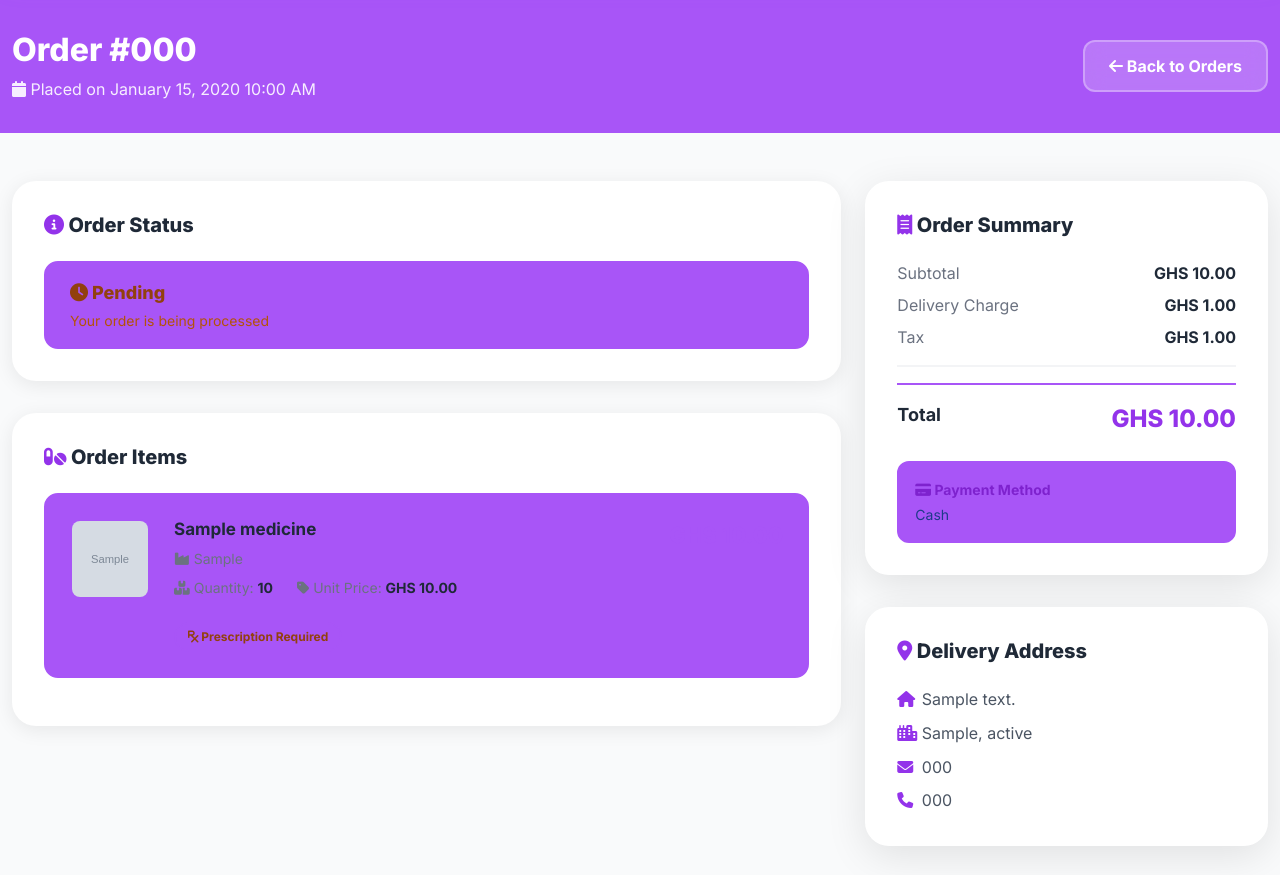
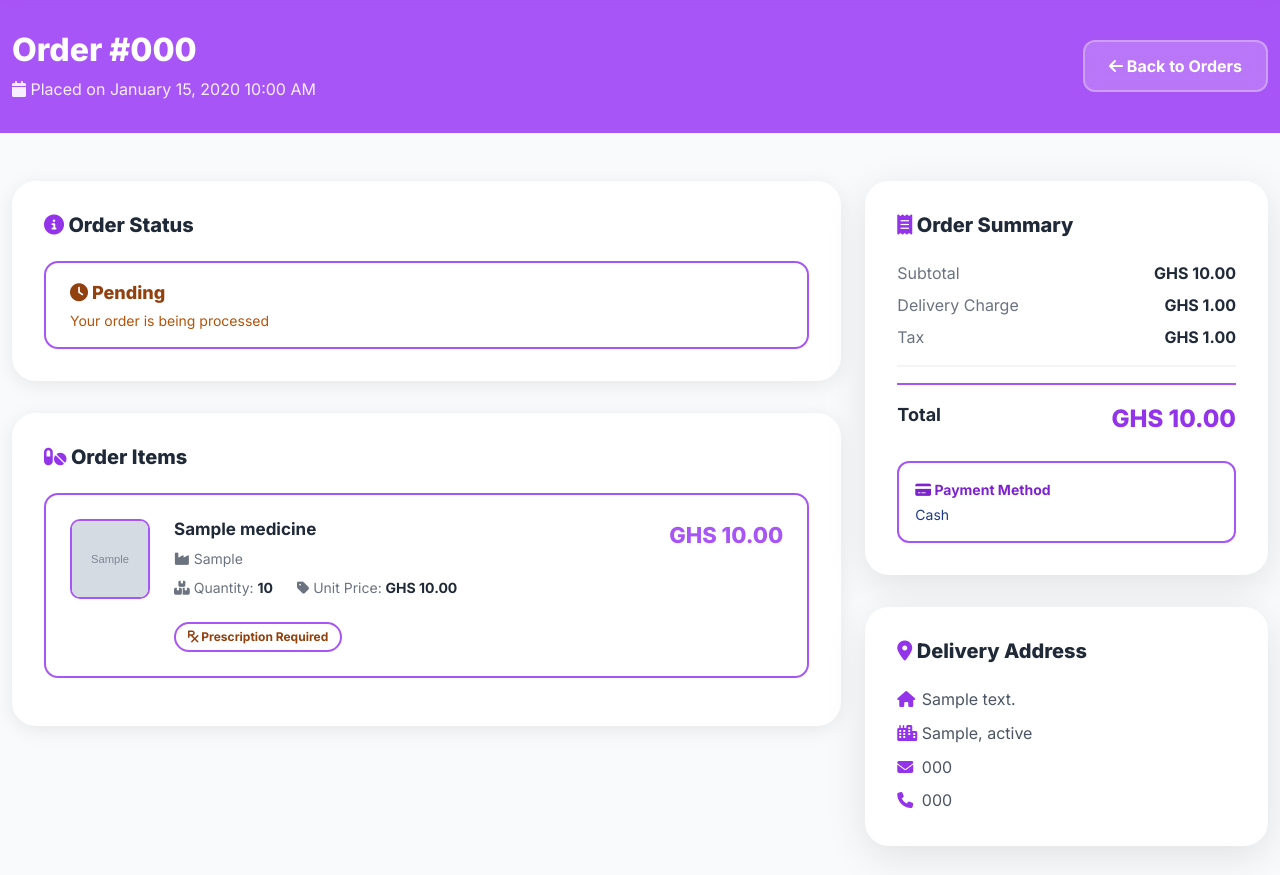
Before and after one commit to TechDreamAfrica/somako, a Django app: page /pharmacy/orders/000/ in a window 1280 px wide. Shown: the part 114-989 px from the top of the page. Run offline with Django 4.2, Linux system fonts and the light colour scheme; a user stored in the database is signed in; tables that the repository leaves empty hold one stand-in row (values such as "Sample post"); grey boxes marked "Sample" are stand-in pictures; some libraries are stand-ins or nearby versions.

Commit message:
fixed pharmacy image display

```diff
--- a/templates/pharmacy/checkout.html
+++ b/templates/pharmacy/checkout.html
@@ -11,7 +11,7 @@
   </div>
 </section>
 
-<section style="padding: 3rem 0; background: #f9fafb;">
+<section style="padding: 3rem 0; ">
   <div class="container">
     <form method="post" id="checkoutForm">
       {% csrf_token %}
--- a/templates/pharmacy/medicine_detail.html
+++ b/templates/pharmacy/medicine_detail.html
@@ -116,12 +116,12 @@
                 </div>
                 {% endif %}
 
-                <button type="submit" style="width: 100%; padding: 1.125rem; color: white; border: none; border-radius: 0.875rem; font-weight: 700; font-size: 1.0625rem; cursor: pointer; transition: all 0.3s ease; display: flex; align-items: center; justify-content: center; gap: 0.75rem; margin-bottom: 1.5rem;" onmouseover="this.style.transform='translateY(-3px)'; this.style.boxShadow='0 12px 24px rgba(124, 58, 237, 0.4)'" onmouseout="this.style.transform='translateY(0)'; this.style.boxShadow='none'">
+                <button type="submit" style="width: 100%; padding: 1.125rem; background: #a855f7; color: white; border: none; border-radius: 0.875rem; font-weight: 700; font-size: 1.0625rem; cursor: pointer; transition: all 0.3s ease; display: flex; align-items: center; justify-content: center; gap: 0.75rem; margin-bottom: 1.5rem;" onmouseover="this.style.transform='translateY(-3px)'; this.style.boxShadow='0 12px 24px rgba(124, 58, 237, 0.4)'" onmouseout="this.style.transform='translateY(0)'; this.style.boxShadow='none'">
                   <i class="fas fa-shopping-cart"></i>Add to Cart
                 </button>
               </form>
             {% else %}
-              <button disabled style="width: 100%; padding: 1.125rem; color: #9ca3af; border: none; border-radius: 0.875rem; font-weight: 700; font-size: 1.0625rem; cursor: not-allowed; margin-bottom: 1.5rem;">
+              <button disabled style="width: 100%; padding: 1.125rem; background: #e5e7eb; color: #9ca3af; border: none; border-radius: 0.875rem; font-weight: 700; font-size: 1.0625rem; cursor: not-allowed; margin-bottom: 1.5rem;">
                 Out of Stock
               </button>
             {% endif %}
--- a/templates/pharmacy/order_detail.html
+++ b/templates/pharmacy/order_detail.html
@@ -32,42 +32,42 @@
           </h3>
           <div style="display: flex; align-items: center; gap: 1rem;">
             {% if order.status == 'delivered' %}
-            <div style="background: #a855f7; padding: 1rem 1.5rem; border-radius: 0.875rem; border: 2px solid #6ee7b7; flex: 1;">
+            <div style="padding: 1rem 1.5rem; border-radius: 0.875rem; border: 2px solid #6ee7b7; flex: 1;">
               <div style="font-weight: 800; color: #065f46; font-size: 1.125rem; margin-bottom: 0.25rem;">
                 <i class="fas fa-check-circle"></i> {{ order.get_status_display }}
               </div>
               <div style="color: #047857; font-size: 0.875rem;">Your order has been delivered successfully</div>
             </div>
             {% elif order.status == 'cancelled' %}
-            <div style="background: #a855f7; padding: 1rem 1.5rem; border-radius: 0.875rem; border: 2px solid #fca5a5; flex: 1;">
+            <div style="padding: 1rem 1.5rem; border-radius: 0.875rem; border: 2px solid #fca5a5; flex: 1;">
               <div style="font-weight: 800; color: #991b1b; font-size: 1.125rem; margin-bottom: 0.25rem;">
                 <i class="fas fa-times-circle"></i> {{ order.get_status_display }}
               </div>
               <div style="color: #dc2626; font-size: 0.875rem;">This order has been cancelled</div>
             </div>
             {% elif order.status == 'pending' %}
-            <div style="background: #a855f7; padding: 1rem 1.5rem; border-radius: 0.875rem; border: 2px solid #fcd34d; flex: 1;">
+            <div style="padding: 1rem 1.5rem; border-radius: 0.875rem; border: 2px solid #fcd34d; flex: 1;">
               <div style="font-weight: 800; color: #92400e; font-size: 1.125rem; margin-bottom: 0.25rem;">
                 <i class="fas fa-clock"></i> {{ order.get_status_display }}
               </div>
               <div style="color: #b45309; font-size: 0.875rem;">Your order is being processed</div>
             </div>
             {% elif order.status == 'processing' %}
-            <div style="background: #a855f7; padding: 1rem 1.5rem; border-radius: 0.875rem; border: 2px solid #d8b4fe; flex: 1;">
+            <div style="padding: 1rem 1.5rem; border-radius: 0.875rem; border: 2px solid #d8b4fe; flex: 1;">
               <div style="font-weight: 800; color: #7e22ce; font-size: 1.125rem; margin-bottom: 0.25rem;">
                 <i class="fas fa-spinner fa-spin"></i> {{ order.get_status_display }}
               </div>
               <div style="color: #1d4ed8; font-size: 0.875rem;">We're preparing your order</div>
             </div>
             {% elif order.status == 'shipped' or order.status == 'out_for_delivery' %}
-            <div style="background: #a855f7; padding: 1rem 1.5rem; border-radius: 0.875rem; border: 2px solid #a5b4fc; flex: 1;">
+            <div style="padding: 1rem 1.5rem; border-radius: 0.875rem; border: 2px solid #a5b4fc; flex: 1;">
               <div style="font-weight: 800; color: #3730a3; font-size: 1.125rem; margin-bottom: 0.25rem;">
                 <i class="fas fa-truck"></i> {{ order.get_status_display }}
               </div>
               <div style="color: #4338ca; font-size: 0.875rem;">Your order is on the way</div>
             </div>
             {% else %}
-            <div style="background: #a855f7; padding: 1rem 1.5rem; border-radius: 0.875rem; border: 2px solid #d8b4fe; flex: 1;">
+            <div style="padding: 1rem 1.5rem; border-radius: 0.875rem; border: 2px solid #d8b4fe; flex: 1;">
               <div style="font-weight: 800; color: #7e22ce; font-size: 1.125rem; margin-bottom: 0.25rem;">
                 <i class="fas fa-info-circle"></i> {{ order.get_status_display }}
               </div>
@@ -84,11 +84,11 @@
           </h3>
 
           {% for item in order.items.all %}
-          <div style="display: flex; gap: 1.5rem; padding: 1.5rem; border-radius: 0.875rem; background: #a855f7; border: 2px solid #e5e7eb; margin-bottom: 1rem;">
+          <div style="display: flex; gap: 1.5rem; padding: 1.5rem; border-radius: 0.875rem; border: 2px solid #e5e7eb; margin-bottom: 1rem;">
             {% if item.medicine.image %}
-            <img src="{{ item.medicine.image }}" alt="{{ item.medicine.name }}" style="width: 80px; height: 80px; object-fit: cover; border-radius: 0.625rem; border: 2px solid #e5e7eb;">
+            <img src="{{ item.medicine.image.url }}" alt="{{ item.medicine.name }}" style="width: 80px; height: 80px; object-fit: cover; border-radius: 0.625rem; border: 2px solid #e5e7eb;">
             {% else %}
-            <div style="width: 80px; height: 80px; background: #a855f7; border-radius: 0.625rem; display: flex; align-items: center; justify-content: center; border: 2px solid #d8b4fe;">
+            <div style="width: 80px; height: 80px; border-radius: 0.625rem; display: flex; align-items: center; justify-content: center; border: 2px solid #d8b4fe;">
               <i class="fas fa-capsules" style="font-size: 2rem; color: #a855f7;"></i>
             </div>
             {% endif %}
@@ -108,7 +108,7 @@
                   <i class="fas fa-tag"></i> Unit Price: <strong style="color: #1f2937;">GHS {{ item.unit_price }}</strong>
                 </span>
                 {% if item.prescription %}
-                <span style="background: #a855f7; color: #92400e; padding: 0.25rem 0.75rem; border-radius: 50px; font-size: 0.75rem; font-weight: 700; border: 2px solid #fcd34d;">
+                <span style="color: #92400e; padding: 0.25rem 0.75rem; border-radius: 50px; font-size: 0.75rem; font-weight: 700; border: 2px solid #fcd34d;">
                   <i class="fas fa-prescription"></i> Prescription Required
                 </span>
                 {% endif %}
@@ -154,7 +154,7 @@
               <span style="font-weight: 900; font-size: 1.5rem; color: #a855f7;">GHS {{ order.total }}</span>
             </div>
 
-            <div style="background: #a855f7; border-radius: 0.75rem; padding: 1rem; margin-top: 1.5rem; border: 2px solid #d8b4fe;">
+            <div style="border-radius: 0.75rem; padding: 1rem; margin-top: 1.5rem; border: 2px solid #d8b4fe;">
               <div style="font-weight: 700; color: #7e22ce; font-size: 0.875rem; margin-bottom: 0.25rem;">
                 <i class="fas fa-credit-card"></i> Payment Method
               </div>
--- a/templates/pharmacy/prescription_upload.html
+++ b/templates/pharmacy/prescription_upload.html
@@ -16,7 +16,7 @@
     <div class="row justify-content-center">
       <div class="col-lg-8">
         <div style="background: white; border-radius: 1.5rem; padding: 2.5rem; box-shadow: 0 4px 20px rgba(0, 0, 0, 0.08);">
-          <div style="background: #a855f7; border-radius: 0.875rem; padding: 1.25rem; margin-bottom: 2rem; border: 2px solid #d8b4fe;">
+          <div style="border-radius: 0.875rem; padding: 1.25rem; margin-bottom: 2rem; border: 2px solid #d8b4fe;">
             <div style="display: flex; align-items: start; gap: 0.75rem;">
               <i class="fas fa-info-circle" style="color: #7e22ce; font-size: 1.5rem; margin-top: 0.125rem;"></i>
               <div>
```
Also changed, not shown: templates/pharmacy/cart.html (+4 -4 lines), templates/pharmacy/order_list.html (+7 -7 lines).
